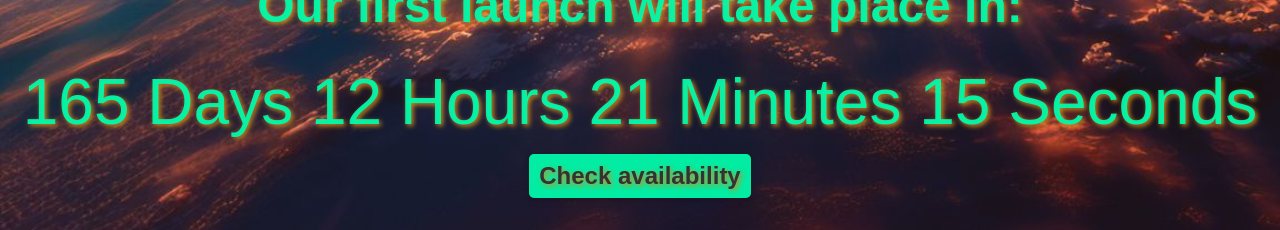
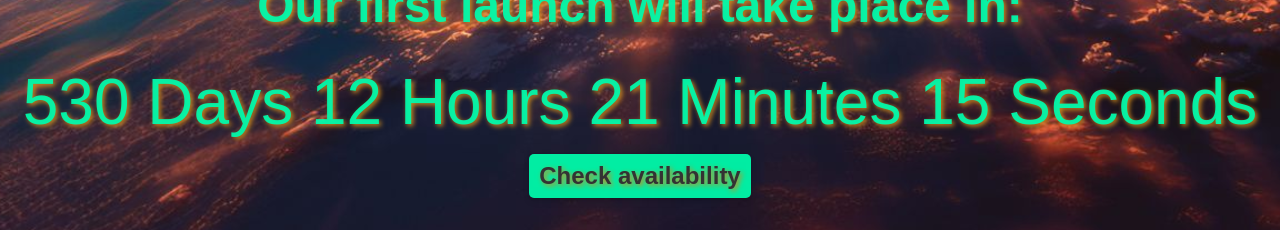
Before and after one commit to penkalDev/clientInterstellar, a React (Vite) app: page / in a window 1280 px wide. Shown: the part 549-779 px from the top of the page. Built offline with nearby package versions, Linux system fonts and the light colour scheme; a web font is replaced by a local one.

Commit message:
New timer set up

```diff
--- a/src/components/Timer/Timer.jsx
+++ b/src/components/Timer/Timer.jsx
@@ -3,7 +3,7 @@ import styles from "../Timer/Timer.module.css";
 import { Link } from "react-router-dom";
 
 const CountdownClock = () => {
-  const targetDate = new Date("2024-08-26T23:59:59").getTime();
+  const targetDate = new Date("2025-08-26T23:59:59").getTime();
   const [timeRemaining, setTimeRemaining] = useState({
     days: 0,
     hours: 0,
```
